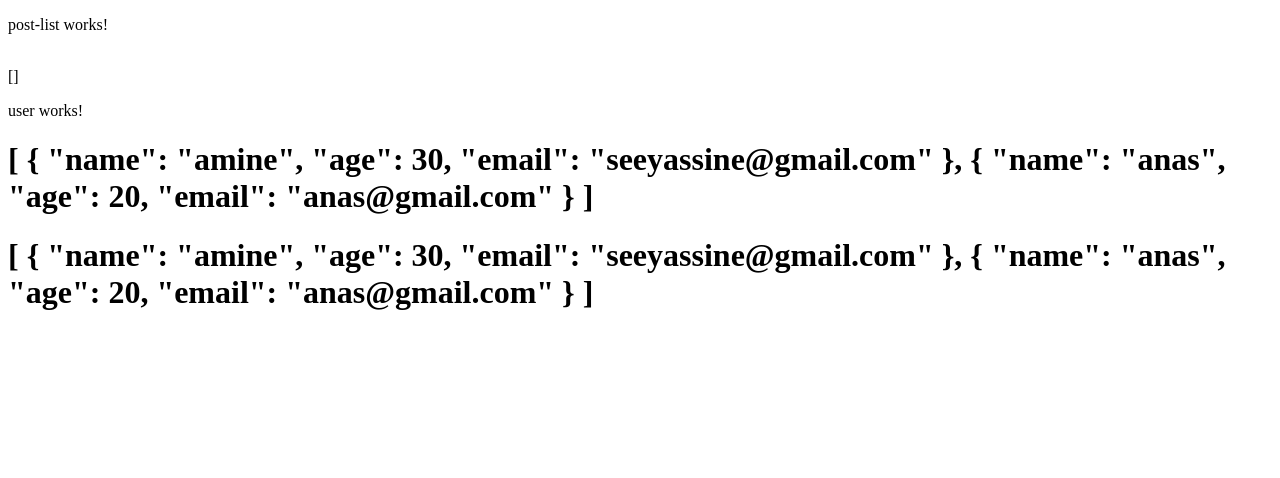
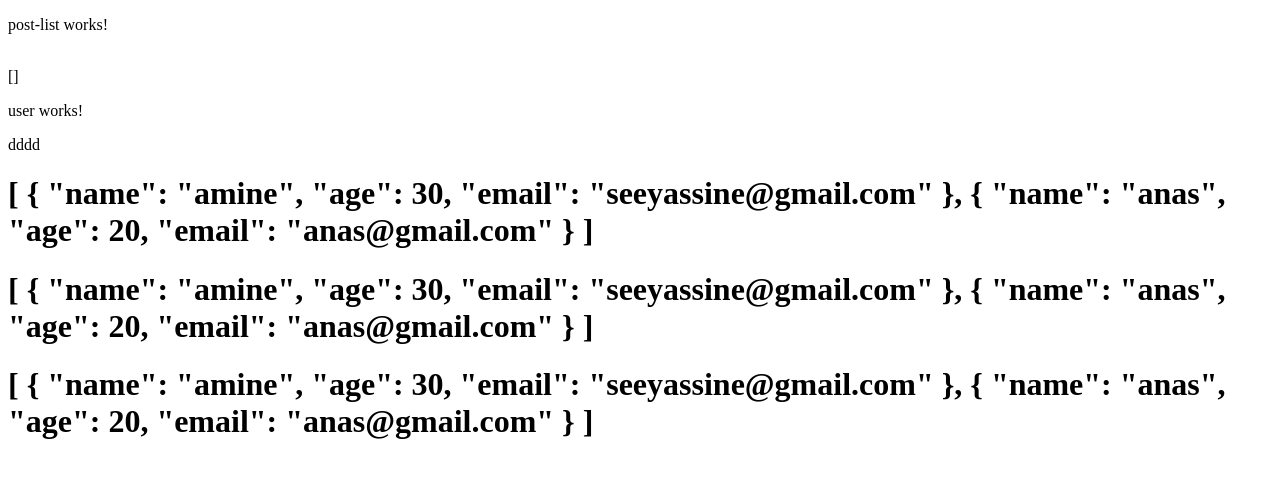
Before and after one commit to seeyassine/Angular-Learn, an Angular app: page / in a window 1280 px wide. Shown: the top 478 px of the page. Built offline with nearby package versions, Linux system fonts and the light colour scheme.

Commit message:
it should has in the app component providers:[UserService]

```diff
--- a/src/app/post-list/post-list.component.ts
+++ b/src/app/post-list/post-list.component.ts
@@ -13,7 +13,8 @@ import { UserService } from '../service/user.service';
 export class PostListComponent {
   @Input()  usersChil: Array<any> = [];
   userService:any;
-  constructor(){
-   this.userService = new UserService();
+  constructor(private userServiceDI: UserService){
+    this.userService = userServiceDI;
+  //  this.userService = new UserService();
   }
 }
--- a/src/app/service/user.service.ts
+++ b/src/app/service/user.service.ts
@@ -1,8 +1,8 @@
 import { Injectable } from "@angular/core"
 
-Injectable ({
-    providedIn: 'root',
-} )
+// Injectable ({
+//     providedIn: 'root',
+// } )
 
 export class UserService {
     users: Array<any> = [
--- a/src/app/user/user.component.html
+++ b/src/app/user/user.component.html
@@ -1 +1,3 @@
 <p>user works!</p>
+dddd
+<h1>{{ userService.users | json}}</h1>
--- a/src/app/user/user.component.ts
+++ b/src/app/user/user.component.ts
@@ -1,14 +1,19 @@
 import { CommonModule } from '@angular/common';
 import { Component, Input } from '@angular/core';
+import { UserService } from '../service/user.service';
 
 @Component({
   selector: 'app-user',
   standalone: true,
   imports: [ CommonModule],
   templateUrl: './user.component.html',
-  styleUrl: './user.component.css'
+  styleUrl: './user.component.css',
+  providers:[UserService]
 })
 export class UserComponent {
-
+  userService : any
+  constructor( private userServiceDI: UserService){
+      this.userService = userServiceDI;
+  }
 
 }
```
